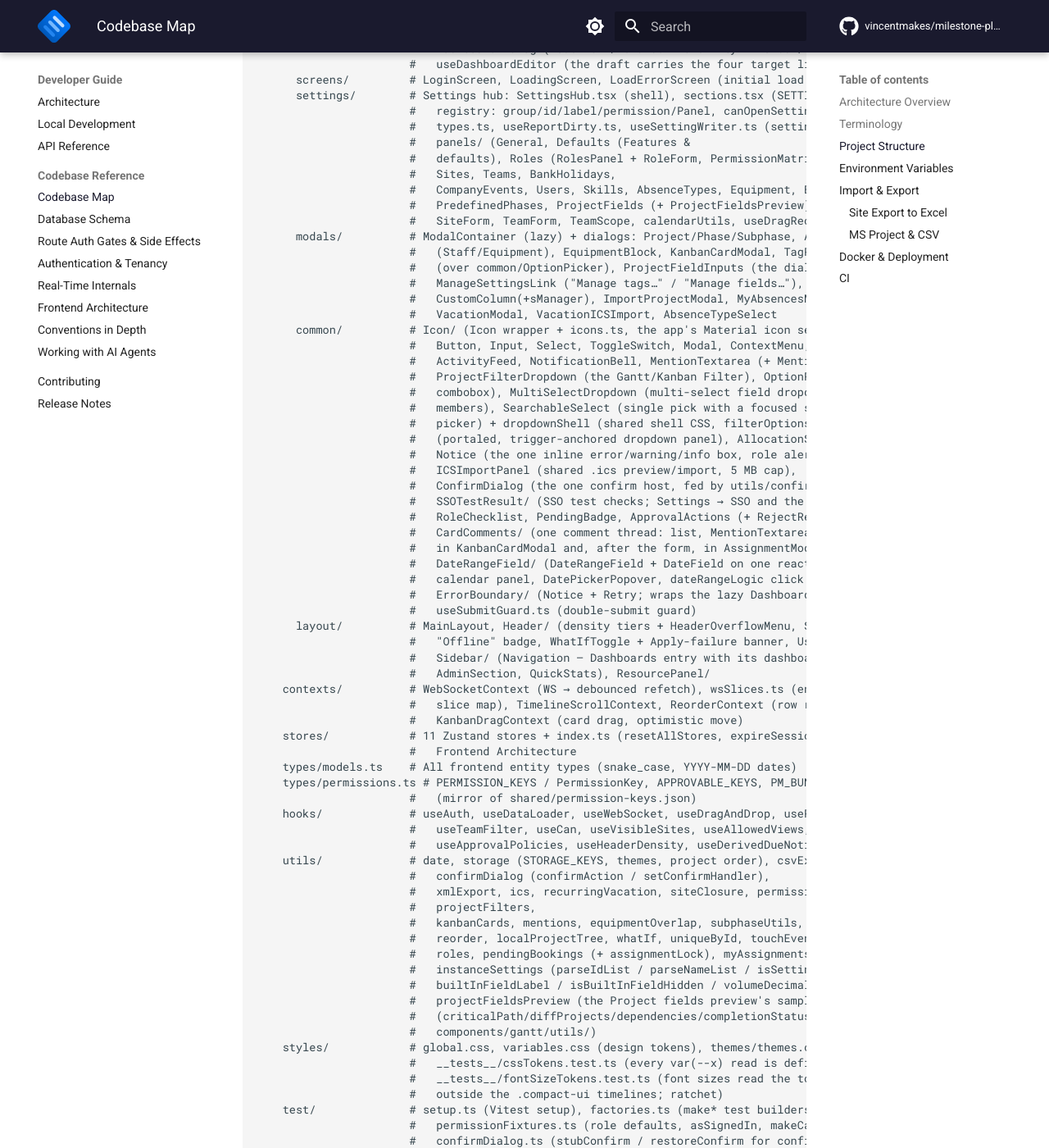
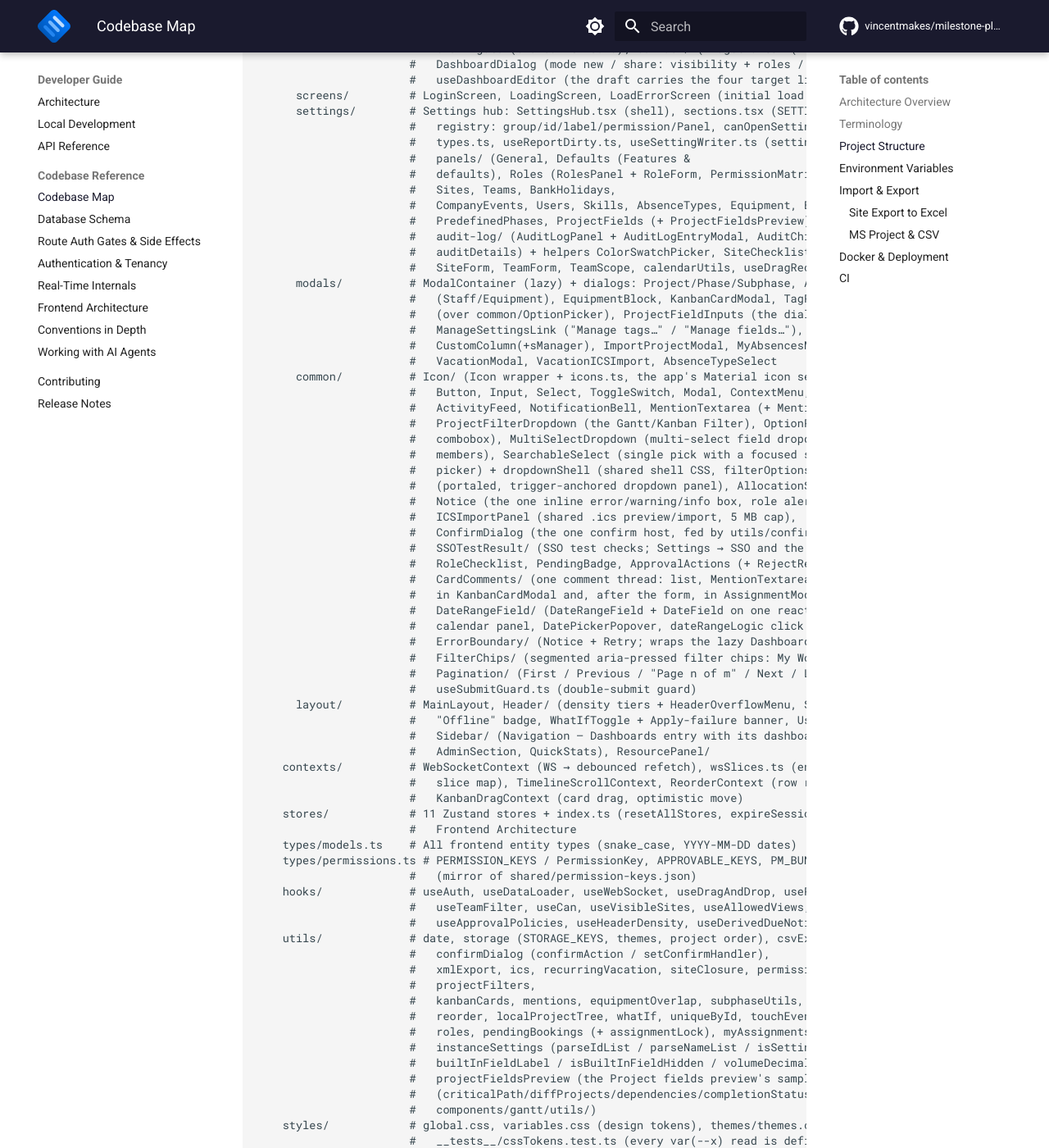
Before and after one commit to vincentmakes/milestone-planner, an MkDocs documentation site: the page built from docs/developer-guide/codebase-map.md, in a window 1280 px wide and 1400 px high, scrolled down 8569 px. Shown: the whole window at 82% size. Built offline with MkDocs 1.6.1 and Material for MkDocs 9.7.7, drawn with Linux system fonts in a browser that asks for light colours; comment, search, counter and statistics services are not loaded; some of the changed text lies outside the part shown.

Commit message:
Document the Audit log panel, Pagination, FilterChips and auditLabels
The frontend reference pages list the new Settings section, its panel and
helpers, the two shared components (FilterChips now lives in
components/common) and the labels util, so the next panel with numbered
paging or filter chips reuses them.

Co-Authored-By: Claude Opus 5.5 <noreply@anthropic.com>

```diff
--- a/docs/developer-guide/codebase-map.md
+++ b/docs/developer-guide/codebase-map.md
@@ -326,7 +327,9 @@ frontend/
                        #   defaults), Roles (RolesPanel + RoleForm, PermissionMatrix, ApprovalPoliciesForm),
                        #   Sites, Teams, BankHolidays,
                        #   CompanyEvents, Users, Skills, AbsenceTypes, Equipment, EquipmentTypes,
-                       #   PredefinedPhases, ProjectFields (+ ProjectFieldsPreview), Tags, SSO + helpers ColorSwatchPicker, SiteChecklist,
+                       #   PredefinedPhases, ProjectFields (+ ProjectFieldsPreview), Tags, SSO,
+                       #   audit-log/ (AuditLogPanel + AuditLogEntryModal, AuditChip, auditFilters,
+                       #   auditDetails) + helpers ColorSwatchPicker, SiteChecklist,
                        #   SiteForm, TeamForm, TeamScope, calendarUtils, useDragReorder)
       modals/          # ModalContainer (lazy) + dialogs: Project/Phase/Subphase, Assignment
                        #   (Staff/Equipment), EquipmentBlock, KanbanCardModal, TagPicker
@@ -352,6 +355,8 @@ frontend/
                        #   DateRangeField/ (DateRangeField + DateField on one react-day-picker
                        #   calendar panel, DatePickerPopover, dateRangeLogic click rules),
                        #   ErrorBoundary/ (Notice + Retry; wraps the lazy Dashboards view),
+                       #   FilterChips/ (segmented aria-pressed filter chips: My Work, audit log),
+                       #   Pagination/ (First / Previous / "Page n of m" / Next / Last),
                        #   useSubmitGuard.ts (double-submit guard)
       layout/          # MainLayout, Header/ (density tiers + HeaderOverflowMenu, SyncStatus
                        #   "Offline" badge, WhatIfToggle + Apply-failure banner, UserMenu, …),
@@ -374,7 +379,7 @@ frontend/
                        #   projectFilters,
                        #   kanbanCards, mentions, equipmentOverlap, subphaseUtils, persistFailure,
                        #   reorder, localProjectTree, whatIf, uniqueById, touchEvents, teams,
-                       #   roles, pendingBookings (+ assignmentLock), myAssignments, metrics, viewLeaveGuard, relativeTime, themeColors, colorSwatches, projectLevels,
+                       #   roles, pendingBookings (+ assignmentLock), myAssignments, auditLabels, metrics, viewLeaveGuard, relativeTime, themeColors, colorSwatches, projectLevels,
                        #   instanceSettings (parseIdList / parseNameList / isSettingOn / ganttDefaultPanel /
                        #   builtInFieldLabel / isBuiltInFieldHidden / volumeDecimals / tooltipRowGate),
                        #   projectFieldsPreview (the Project fields preview's sample project)
```
Also changed, not shown: other parts of docs/developer-guide/codebase-map.md (+2 -1 lines), docs/developer-guide/frontend-architecture.md (+2 -2 lines).
